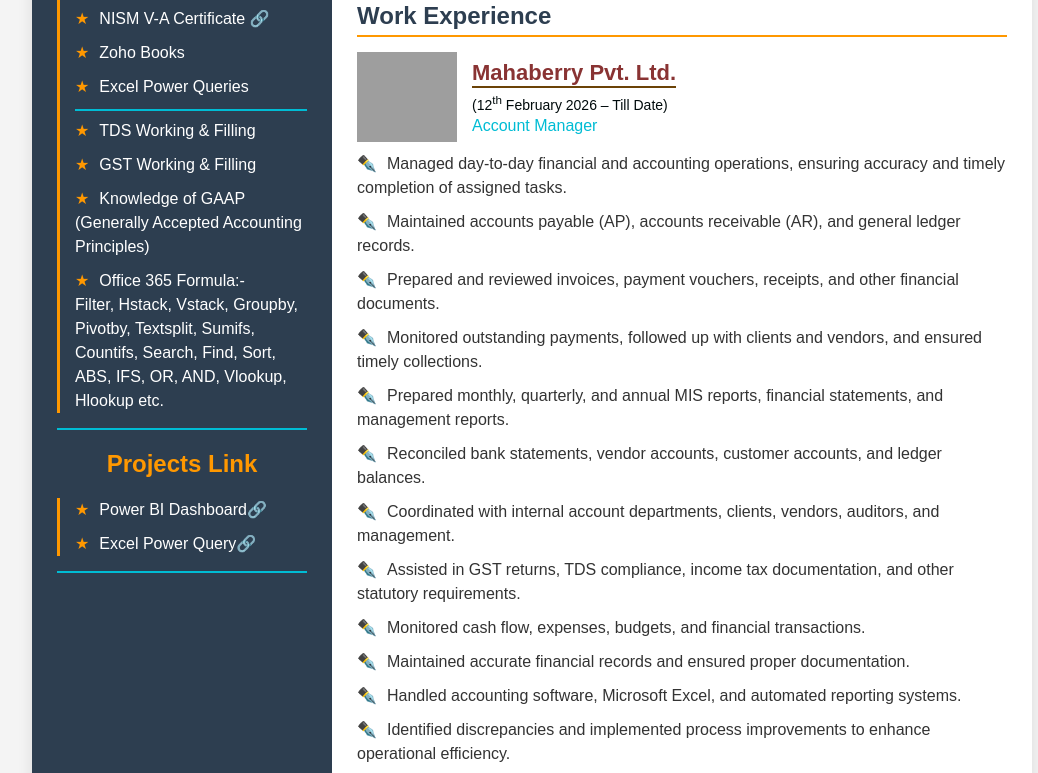
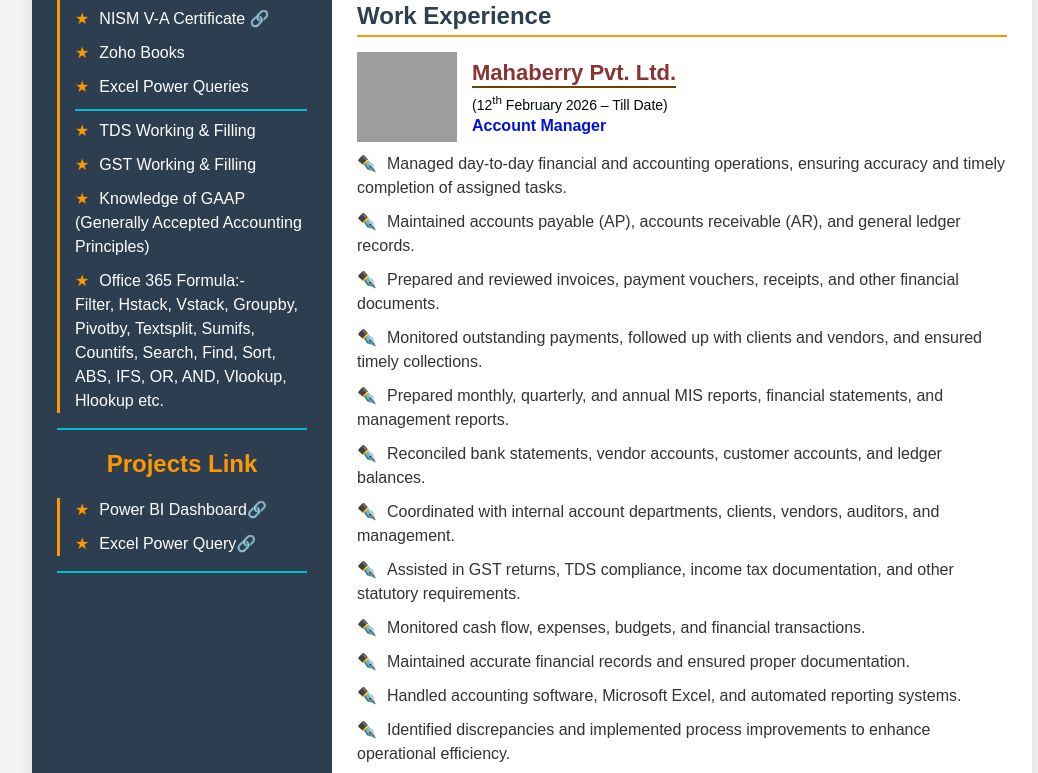
Before and after one commit to gyanchandmaurya/CV, a plain HTML site: page index.html in a window 1280 px wide. Shown: the part 942-1715 px from the top of the page, without its empty margins (108-1146 px from the left). Drawn offline with Linux system fonts and the light colour scheme; grey boxes are pictures that could not be loaded.

Commit message:
Change designation color and increase font weight

```diff
--- a/index.html
+++ b/index.html
@@ -146,8 +146,9 @@
         }
         .designation {
             font-size: 16px;
-            color: #00bcd4;
+            color: #0012d4;
             margin-top: 5px;
+            font-weight: 600;
         }
         .profile-photo{
             border-top: 4px solid #33ff00;
```
